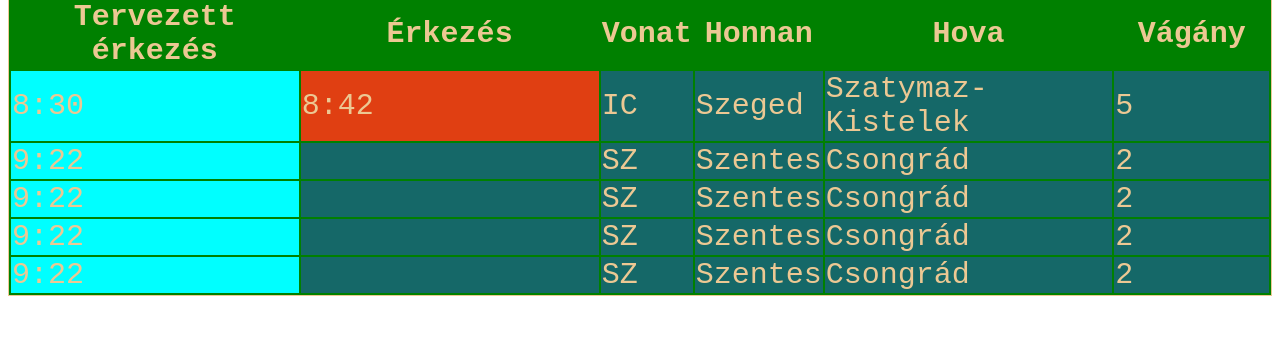
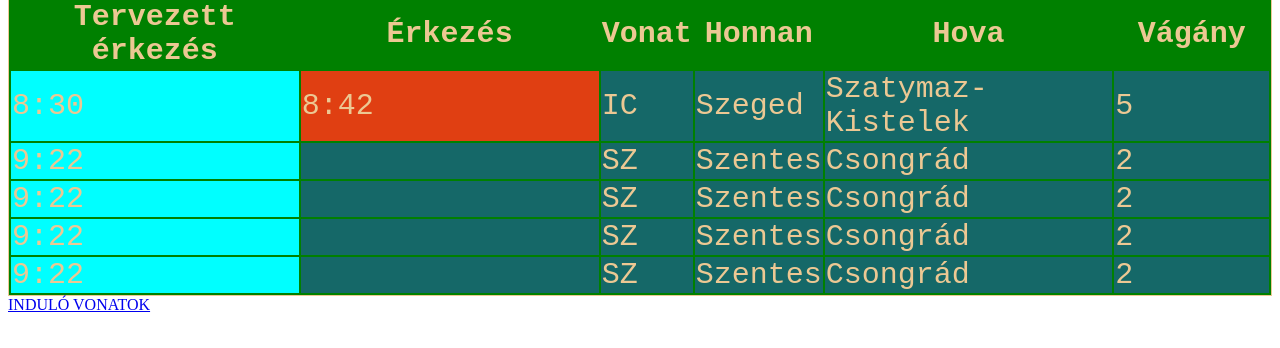
Before and after one commit to juhasz-szabolcs/2025_01_30_MAV_utastajekoztato2, a plain HTML site: page index.html in a window 1280 px wide. Shown: the part 84-432 px from the top of the page. Drawn offline with Linux system fonts and the light colour scheme.

Commit message:
Add css for indulo_vonatok

```diff
--- a/index.html
+++ b/index.html
@@ -4,7 +4,6 @@
     <meta charset="UTF-8">
     <meta name="viewport" content="width=device-width, initial-scale=1.0">
     <title>MÁV utastájékoztató</title>
-
     <link rel="stylesheet" href="styles.css">
 </head>
 <body>
@@ -73,5 +72,6 @@
 
 
     </table>
+    <a href="indulo_vonatok.html">INDULÓ VONATOK</a>
 </body>
 </html>
--- /dev/null
+++ b/indulo_vonatok.css
@@ -0,0 +1,3 @@
+body {
+    background-color: blue;
+}
```
Also changed, not shown: indulo_vonatok.html (+1 -0 lines).
